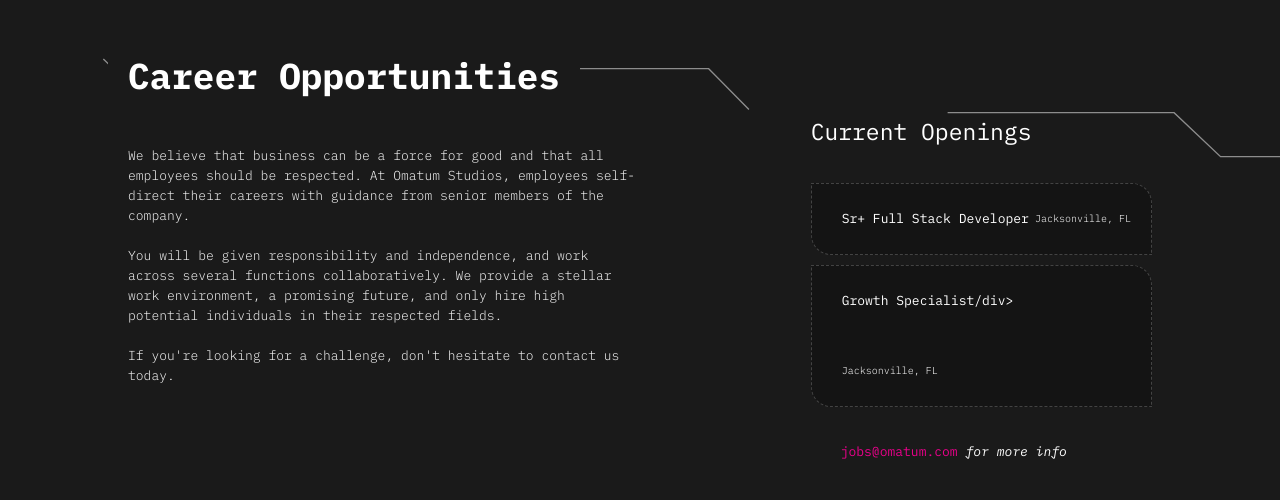
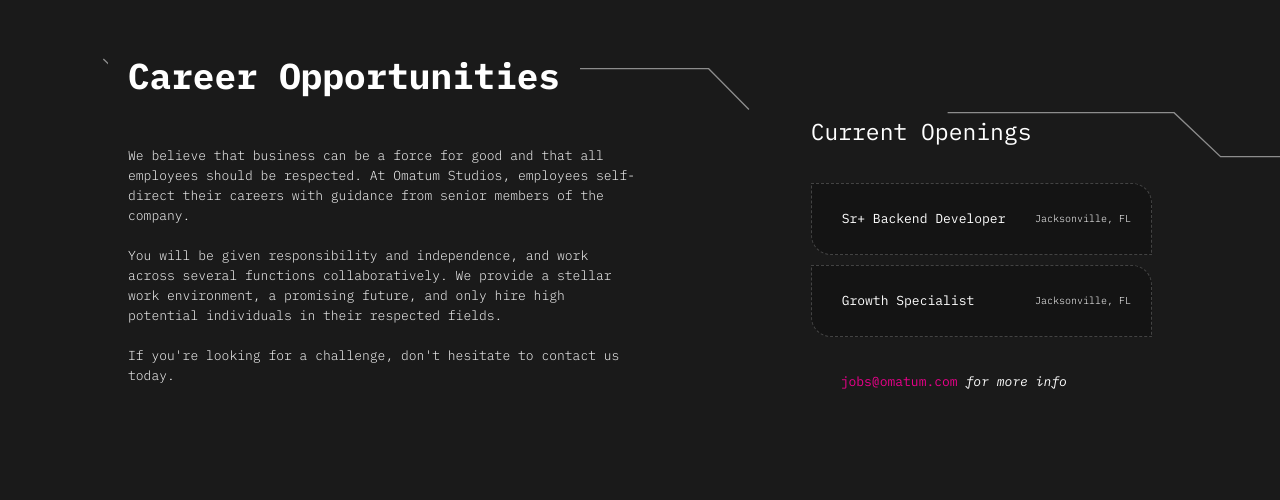
Before and after one commit to omatum/omatum.studio, a plain HTML site: page index.html in a window 1280 px wide. Shown: the part 3481-3981 px from the top of the page. Drawn offline with Linux system fonts and the light colour scheme; a script that the page names is missing.

Commit message:
Minor fixes to copy

```diff
--- a/index.html
+++ b/index.html
@@ -528,7 +528,7 @@
                 </div>
                 <div class="info-box">
                   <div class="label">Link</div>
-                  <div class="text"><a href="https://twitch.tv/omatum_greg" target="_blank">https://twitch.tv/omatum_greg</a></div>
+                  <div class="text"><a href="https://twitch.tv/omatum_greg" target="_blank">twitch.tv/omatum_greg</a></div>
                 </div>
               </div>
             </div>
@@ -596,11 +596,11 @@
             <div class="subhead">Current Openings</div>
             <ul id="jobs">
               <li class="job">
-                <div class="role">Sr+ Full Stack Developer</div>
+                <div class="role">Sr+ Backend Developer</div>
                 <div class="location">Jacksonville, FL</div>
               </li>
               <li class="job">
-                <div class="role">Growth Specialist/div>
+                <div class="role">Growth Specialist</div>
                 <div class="location">Jacksonville, FL</div>
               </li>
               <li class="email"><a href="mailto:jobs@omatum.com">jobs@omatum.com</a> for more info</li>
```
